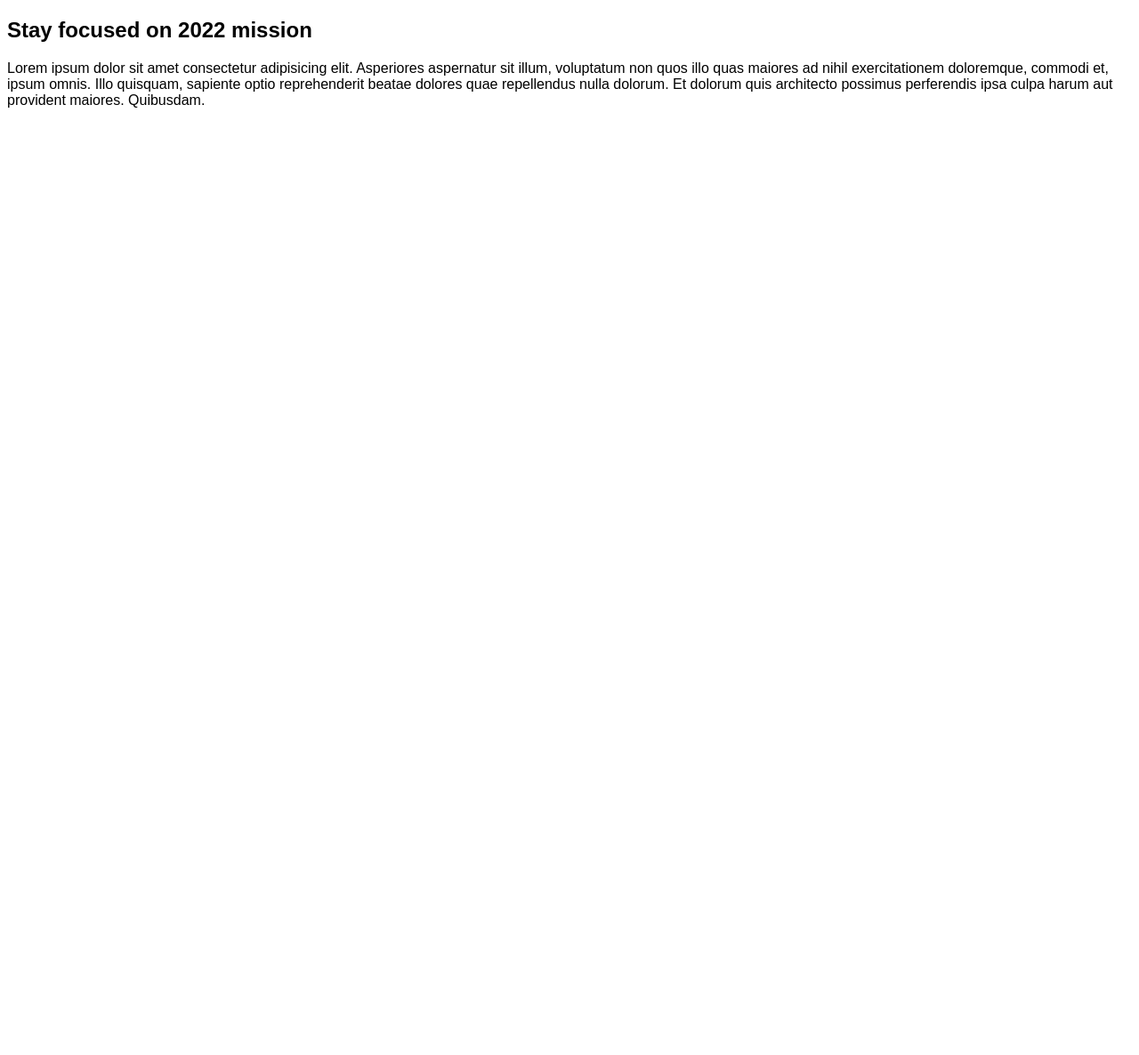
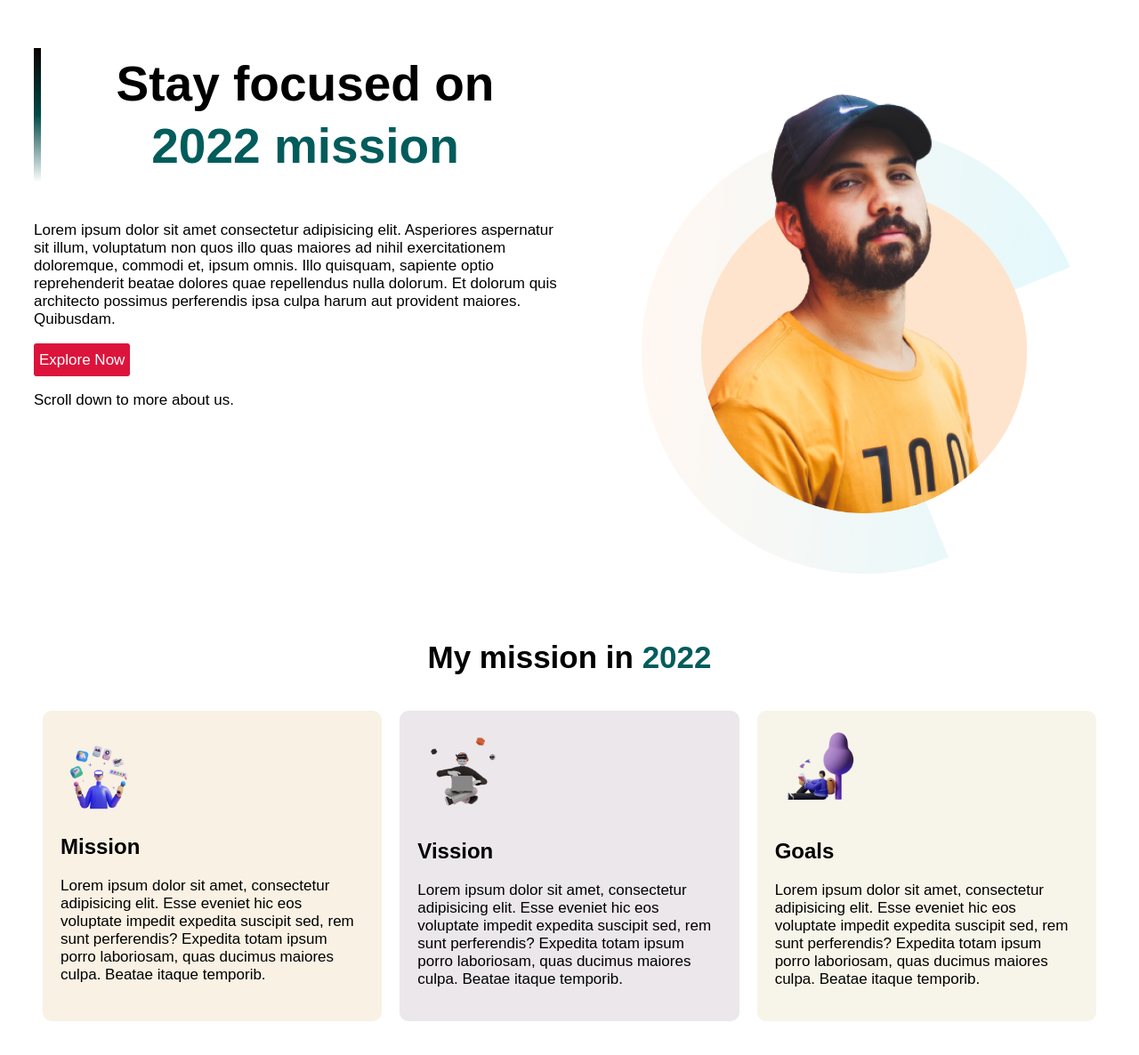
Before and after one commit to Mehedi-hasan-github/mission2022, a plain HTML site: page index.html in a window 1280 px wide. Shown: the whole page at 89% size. Before the commit the page ends 800 px from the top, so only its background shows below. Drawn offline with Linux system fonts and the light colour scheme.

Commit message:
second commit

```diff
--- a/index.css
+++ b/index.css
@@ -1,6 +1,58 @@
 body{
-    margin-top: 0 50px;
+    margin-top: 0 auto;
     padding: 0px;
     font-family: sans-serif;
-    box-sizing: ;
+    box-sizing:border-box ;
+
 }
+p{
+    font-size: 17px;
+}
+.firstSection{
+    display: flex;
+    justify-content: space-between;
+    margin-bottom: 70px;
+}
+.firstSection div{
+    width: 50%;
+    margin-left: 30px;
+
+}
+.buttons{
+    width: fit-content;
+    height: 37px;
+    background-color: crimson;
+    border: none;
+    font-size: 17px;
+    color: white;
+    border-radius: 3px;
+}
+.title{
+    line-height: 70px;
+    font-size: 55px;
+    padding: 5px;
+    border-left: 8px solid;
+    border-image: linear-gradient(to bottom,#090101,#014949,rgb(0,0,0,0))1 100%;
+}
+.secondSection{
+    display: flex;
+    justify-content: space-between;
+    margin: 30px 30px;
+}
+.secondSection div{
+    width: 33.33%;
+    margin: 10px;
+    padding: 20px;
+    border-radius: 10px;
+
+}
+.secondSection div:hover{
+    box-shadow:0px 20px 10px rgb(5,0,0,0.5);
+    transition: width 305px;
+    transition-duration: 0.80s;
+
+}
+body h1{
+    text-align: center;
+    font-size: 35px;
+}
--- a/index.html
+++ b/index.html
@@ -10,12 +10,33 @@
 <body>
     <section class="firstSection">
         <div>
-            <h1>Stay focused on 2022 mission</h1>
+            <h1 class="title">Stay focused on <br><span style="color:#025c5c;">2022 mission</span></h1>
             <p>Lorem ipsum dolor sit amet consectetur adipisicing elit. Asperiores aspernatur sit illum, voluptatum non quos illo quas maiores ad nihil exercitationem doloremque, commodi et, ipsum omnis. Illo quisquam, sapiente optio reprehenderit beatae dolores quae repellendus nulla dolorum. Et dolorum quis architecto possimus perferendis ipsa culpa harum aut provident maiores. Quibusdam.</p>
+            <button class="buttons">Explore Now</button>
+            <p>Scroll down to more about us.</p>
         </div>
-        <div>
-            <img src="" alt="">
+        <div style="text-align: center;">
+            <img src="/images/person/person-0.png" width="500px" alt="img">
         </div>
+    </section>
+    <h1>My mission in <span style="color:#025c5c;"> 2022</span></h1>
+    <section class="secondSection">
+        <div style="background-color:#f8f1e4 ;">
+            <img src="/images/illustrators/illustrator-1.png" width="100px" alt="img">
+            <h2>Mission</h2>
+            <p>Lorem ipsum dolor sit amet, consectetur adipisicing elit. Esse eveniet hic eos voluptate impedit expedita suscipit sed, rem sunt perferendis? Expedita totam ipsum porro laboriosam, quas ducimus maiores culpa. Beatae itaque temporib.</p>
+        </div>
+        <div style="background-color:#ebe7eb ;">
+            <img src="/images/illustrators/illustrator-2.png" width="100px" alt="img">
+            <h2>Vission</h2>
+            <p>Lorem ipsum dolor sit amet, consectetur adipisicing elit. Esse eveniet hic eos voluptate impedit expedita suscipit sed, rem sunt perferendis? Expedita totam ipsum porro laboriosam, quas ducimus maiores culpa. Beatae itaque temporib.</p>
+        </div>
+        <div style="background-color:#f7f4e9 ;">
+            <img src="/images/illustrators/illustrator-3.png" width="100px" alt="img">
+            <h2>Goals</h2>
+            <p>Lorem ipsum dolor sit amet, consectetur adipisicing elit. Esse eveniet hic eos voluptate impedit expedita suscipit sed, rem sunt perferendis? Expedita totam ipsum porro laboriosam, quas ducimus maiores culpa. Beatae itaque temporib.</p>
+        </div>
+
     </section>
 </body>
 </html>
```
Also changed, not shown: 1 other file.
